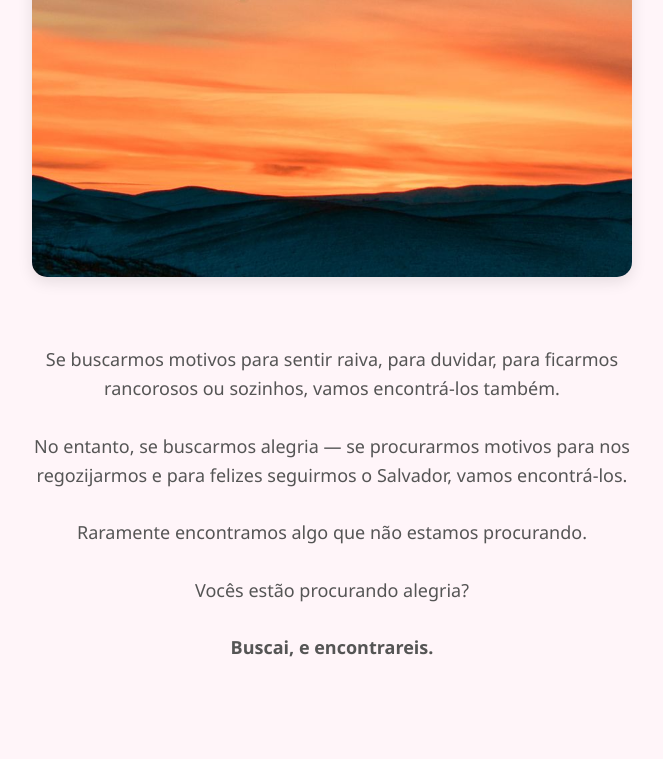
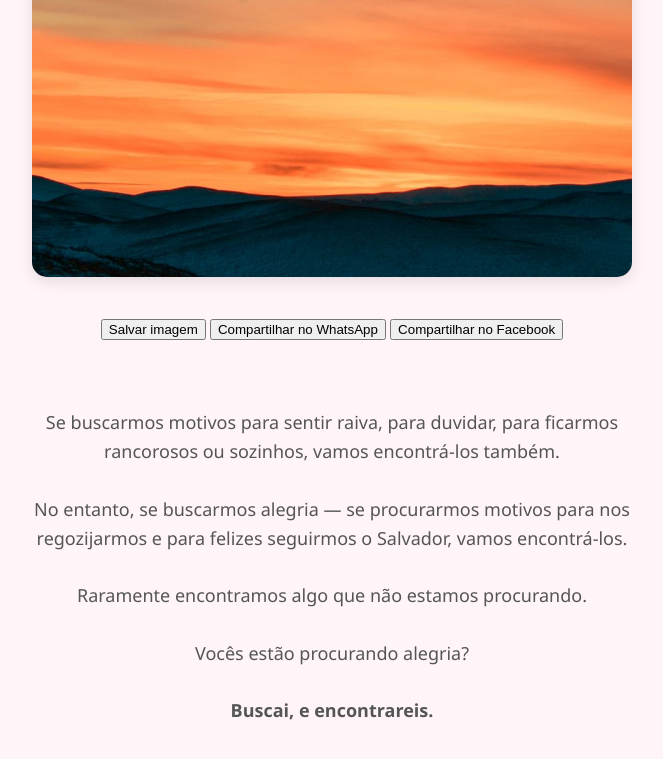
Before and after one commit to jessykaPeregrino/aniversario-om-ala-itaum, a plain HTML site: page index.html in a window 1280 px wide. Shown: the part 896-1655 px from the top of the page, without its empty margins (308-971 px from the left). Before the commit the page ends 1618 px from the top, so only its background shows below. Drawn offline with Linux system fonts and the light colour scheme.

Commit message:
Update index.html

```diff
--- a/index.html
+++ b/index.html
@@ -100,6 +100,12 @@
     <button class="arrow right" onclick="nextImage()">&#10095;</button>
   </div>
 
+  <div class="buttons">
+    <button onclick="salvarImagem()">Salvar imagem</button>
+    <button onclick="compartilharWhatsApp()">Compartilhar no WhatsApp</button>
+    <button onclick="compartilharFacebook()">Compartilhar no Facebook</button>
+  </div>
+
   <div class="texto-inspirador">
     Se buscarmos motivos para sentir raiva, para duvidar, para ficarmos rancorosos ou sozinhos, vamos encontrá-los também.
 
```
